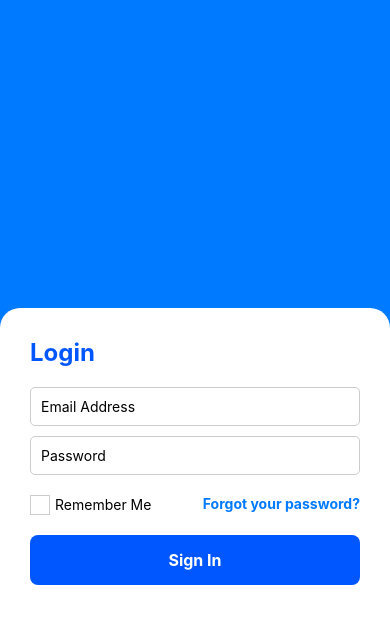
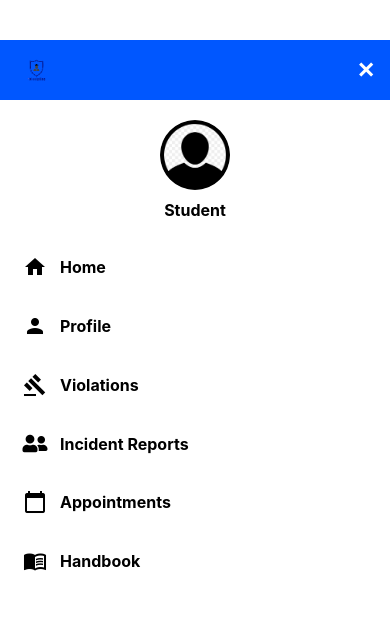
Before and after one commit to zgaji/iDiscipline, a React Native app: screen /MenuScreen in a window 390 px wide. Shown: the top 624 px of the page. Built offline with nearby package versions, Linux system fonts and the light colour scheme; no server answers.

Commit message:
mini upd

```diff
--- a/App.js
+++ b/App.js
@@ -1,75 +1,79 @@
 import React, { useState, useEffect } from 'react';
 import { NavigationContainer } from '@react-navigation/native';
 import { createStackNavigator } from '@react-navigation/stack';
-import { auth } from './firebaseConfig';  // Firebase auth import
-import { onAuthStateChanged } from 'firebase/auth';  // Firebase auth state listener
-import LoginScreen from './components/pages/LoginScreen';  // Login screen import
-import HomeScreen from './components/pages/HomeScreen';    // Home screen import
-import DOHomeScreen from './components/DOpages/DOHomeScreen';  // DOHome screen import
-import MenuScreen from './components/pages/MenuScreen';  // Menu screen import
-import ViolationsScreen from './components/pages/ViolationsScreen';  // Violations screen import
-import StudentProfileScreen from './components/pages/ProfileScreen';  // Student Profile screen import
-import DOViolations from './components/DOpages/DOViolations';  // DO Violations screen import
-import DOStudentList from './components/DOpages/DOStudentList';  // DO Student List screen import
-import IncidentReports from './components/DOpages/IncidentReports';  // DO Incident Reports screen import
-import DOAppointments from './components/DOpages/DOAppointments';  // DO Appointments screen import
-import ReportsScreen from './components/DOpages/ReportsScreen';  // Reports screen import
-import DOHandbookScreen from './components/DOpages/DOHandbookScreen';  // DO Handbook screen import
-import IncidentReportsScreen from './components/pages/IncidentReportsScreen';  // Incident Reports screen import
-import HandbookScreen from './components/pages/HandbookScreen';  // Handbook screen import
+import { auth } from './firebaseConfig';
+import { onAuthStateChanged } from 'firebase/auth';
+import { Text } from 'react-native';
+
+// Screens
+import LoginScreen from './components/pages/LoginScreen';
+import HomeScreen from './components/pages/HomeScreen';
+import DOHomeScreen from './components/DOpages/DOHomeScreen';
+import MenuScreen from './components/pages/MenuScreen';
+import ViolationsScreen from './components/pages/ViolationsScreen';
+import StudentProfileScreen from './components/pages/ProfileScreen';
+import DOViolations from './components/DOpages/DOViolations';
+import DOStudentList from './components/DOpages/DOStudentList';
+import IncidentReports from './components/DOpages/IncidentReports';
+import DOAppointments from './components/DOpages/DOAppointments';
+import ReportsScreen from './components/DOpages/ReportsScreen';
+import DOHandbookScreen from './components/DOpages/DOHandbookScreen';
+import IncidentReportsScreen from './components/pages/IncidentReportsScreen';
+import HandbookScreen from './components/pages/HandbookScreen';
+import ProfileScreen from './components/pages/ProfileScreen';
+import RedirectScreen from './components/pages/RedirectScreen'; // Add this at the top
+
 
 const Stack = createStackNavigator();
 
 export default function App() {
-  const [isAuthenticated, setIsAuthenticated] = useState(false);  // Track authentication state
-  const [userRole, setUserRole] = useState(''); // Track user role ('admin/student')
+  const [isAuthenticated, setIsAuthenticated] = useState(false);
+  const [userRole, setUserRole] = useState('');
+  const [loading, setLoading] = useState(true);
 
   useEffect(() => {
     const unsubscribe = onAuthStateChanged(auth, user => {
       if (user) {
-        setUserRole(user.email === 'admin@email.com' ? 'admin' : 'student');  // Check role based on email
-        setIsAuthenticated(true);  // If authenticated, set to true
+        setUserRole(user.email === 'admin@email.com' ? 'admin' : 'student');
+        setIsAuthenticated(true);
       } else {
-        setIsAuthenticated(false);  // If not authenticated, set to false
+        setIsAuthenticated(false);
+        setUserRole('');
       }
+      setLoading(false);
     });
 
-    return () => unsubscribe();  // Cleanup listener
+    return () => unsubscribe();
   }, []);
+
+  if (loading) return <Text>Loading...</Text>;
 
   return (
     <NavigationContainer>
       <Stack.Navigator screenOptions={{ headerShown: false }}>
-        {/* Conditional Screen Rendering */}
-        {isAuthenticated ? (
-          userRole === 'admin' ? (
-            <>
+      <Stack.Screen
+        name="RedirectScreen"
+        component={RedirectScreen}
+        initialParams={{ isAuthenticated, userRole }} // Pass initial params to the screen
+      />
+      <Stack.Screen name="LoginScreen" component={LoginScreen} />
+      <Stack.Screen name="HomeScreen" component={HomeScreen} />
       <Stack.Screen name="DOHomeScreen" component={DOHomeScreen} />
-              <Stack.Screen name="MenuScreen" component={MenuScreen} />
+      <Stack.Screen name="MenuScreen" component={MenuScreen} initialParams={{ userRole }} />
       <Stack.Screen name="DOViolations" component={DOViolations} />
       <Stack.Screen name="DOStudentList" component={DOStudentList} />
+      <Stack.Screen name="DOStudentProfile" component={StudentProfileScreen} />
       <Stack.Screen name="DOIncidentReports" component={IncidentReports} />
       <Stack.Screen name="DOAppointments" component={DOAppointments} />
       <Stack.Screen name="ReportsScreen" component={ReportsScreen} />
       <Stack.Screen name="DOHandbookScreen" component={DOHandbookScreen} />
       <Stack.Screen name="ViolationsScreen" component={ViolationsScreen} />
-
-            </>
-          ) : (
-            <>
-              <Stack.Screen name="HomeScreen" component={HomeScreen} />
-              <Stack.Screen name="StudentProfile" component={StudentProfileScreen} />
-              <Stack.Screen name="ViolationsScreen" component={ViolationsScreen} />
       <Stack.Screen name="IncidentReportsScreen" component={IncidentReportsScreen} />
       <Stack.Screen name="HandbookScreen" component={HandbookScreen} />
-              <Stack.Screen name="MenuScreen" component={MenuScreen} />
+      <Stack.Screen name="ProfileScreen" component={ProfileScreen} />
 
-            </>
-          )
-        ) : (
-          <Stack.Screen name="LoginScreen" component={LoginScreen} />  // Login screen if not authenticated
-        )}
     </Stack.Navigator>
 </NavigationContainer>
+
   );
 }
--- a/components/DOpages/DOHomeScreen.js
+++ b/components/DOpages/DOHomeScreen.js
@@ -11,7 +11,7 @@ const DOHomeScreen = () => {
       ToastAndroid.show("Chatbot has been clicked", ToastAndroid.SHORT);
     }
   };
-
+  console.log('DOHomeScreen rendered!');
   const stats = [
     { title: "Violation", count: 0, bgColor: "#FF5E5B", icon: require("../../assets/violation.png") },
     { title: "Incident Reports", count: 0, bgColor: "#2BC999", icon: require("../../assets/inc.png") },
@@ -38,8 +38,9 @@ const DOHomeScreen = () => {
               />
             </View>
           ))}
+
         </View>
-
+        <Text>Welcome to DO Home Screen!</Text>
         {/* Upcoming Appointments Section */}
         <View style={styles.appointmentsSection}>
           <Text style={styles.sectionTitle}>Upcoming Appointments</Text>
--- a/components/pages/AppoinmentsScreen.js
+++ b/components/pages/AppoinmentScreen.js
@@ -19,9 +19,6 @@ const AppointmentsScreen = () => {
     <View style={{ flex: 1, backgroundColor: "#F4F9FC", padding: 20, marginTop: 30 }}>
       <View style={{ marginBottom: 15 }}>
         <Header title="Appointments" /> {/* Ensure Header component works */}
-      </View>
-      <View style={{ marginBottom: 15 }}>
-        <MenuBar /> {/* Ensure MenuBar component is defined */}
       </View>
       <CalendarView /> {/* Make sure CalendarView renders correctly */}
 
--- a/components/pages/HandbookScreen.js
+++ b/components/pages/HandbookScreen.js
@@ -53,7 +53,6 @@ const HandbookScreen = () => {
   return (
     <View style={{ flex: 1, backgroundColor: "#F4F9FC", padding: 20, marginTop: 30 }}>
       <Header title="Student Handbook" />
-      <MenuBar />
 
       {/* Online PDF Viewer */}
       <View style={{ flex: 1, height: 500 }}>
--- a/components/pages/HomeScreen.js
+++ b/components/pages/HomeScreen.js
@@ -1,9 +1,16 @@
 import React, { useState } from "react";
-import { View, FlatList, TouchableOpacity, Image, ToastAndroid, Platform, StyleSheet } from "react-native";
+import {
+  View,
+  FlatList,
+  TouchableOpacity,
+  Image,
+  ToastAndroid,
+  Platform,
+  StyleSheet,
+} from "react-native";
 import Header from "../parts/Header";
 import StudentCard from "../parts/StudentCard";
 import StatCard from "../parts/StatCard";
-import MenuBar from "../parts/MenuBar";
 import MenuScreen from "./MenuScreen";
 
 const stats = [
@@ -15,6 +22,7 @@ const stats = [
 
 const HomeScreen = () => {
   const [menuVisible, setMenuVisible] = useState(false);
+
   const showToast = () => {
     if (Platform.OS === "android") {
       ToastAndroid.show("Chatbot has been clicked", ToastAndroid.SHORT);
@@ -22,14 +30,9 @@ const HomeScreen = () => {
   };
 
   return (
-    <View style={{ flex: 1, backgroundColor: "#F4F9FC", padding: 20, marginTop: 30 }}>
-      <View style={{ marginBottom: 10 }}>
-        {/* Pass the openMenu function to the Header */}
+    <View style={styles.container}>
+      <View style={styles.headerWrapper}>
         <Header openMenu={() => setMenuVisible(true)} />
-      </View>
-
-      <View style={{ marginBottom: 10 }}>
-        <MenuBar />
       </View>
 
       <StudentCard />
@@ -37,10 +40,15 @@ const HomeScreen = () => {
       <FlatList
         data={stats}
         numColumns={2}
-        columnWrapperStyle={{ justifyContent: "space-between", marginBottom: 5 }}
+        columnWrapperStyle={styles.columnWrapper}
         keyExtractor={(item) => item.title}
         renderItem={({ item }) => (
-          <StatCard title={item.title} icon={item.icon} count={item.count} bgColor={item.bgColor} />
+          <StatCard
+            title={item.title}
+            icon={item.icon}
+            count={item.count}
+            bgColor={item.bgColor}
+          />
         )}
       />
 
@@ -48,9 +56,8 @@ const HomeScreen = () => {
         <Image source={require("../../assets/chatbot.png")} style={styles.fabIcon} />
       </TouchableOpacity>
 
-      {/* Show the menu as overlay */}
       {menuVisible && (
-        <View style={StyleSheet.absoluteFillObject}>
+        <View style={styles.overlay}>
           <MenuScreen closeMenu={() => setMenuVisible(false)} />
         </View>
       )}
@@ -59,6 +66,19 @@ const HomeScreen = () => {
 };
 
 const styles = StyleSheet.create({
+  container: {
+    flex: 1,
+    backgroundColor: "#F4F9FC",
+    padding: 20,
+    paddingTop: 30,
+  },
+  headerWrapper: {
+    marginBottom: 10,
+  },
+  columnWrapper: {
+    justifyContent: "space-between",
+    marginBottom: 5,
+  },
   fab: {
     position: "absolute",
     bottom: 20,
@@ -76,6 +96,10 @@ const styles = StyleSheet.create({
     height: 30,
     tintColor: "#fff",
   },
+  overlay: {
+    ...StyleSheet.absoluteFillObject,
+    zIndex: 10, // ensure it overlays other components
+  },
 });
 
 export default HomeScreen;
--- a/components/pages/LoginScreen.js
+++ b/components/pages/LoginScreen.js
@@ -14,6 +14,7 @@ const LoginScreen = () => {
   const [attempts, setAttempts] = useState(0);
   const [isLocked, setIsLocked] = useState(false);
   const [remainingTime, setRemainingTime] = useState(0);
+  const [loading, setLoading] = useState(true);
 
   useEffect(() => {
     let timer;
@@ -48,11 +49,8 @@ const LoginScreen = () => {
         Alert.alert("Login Successful", `Welcome, ${role}!`);
         setAttempts(0);
 
-        if (role === 'admin') {
-          navigation.navigate('DOHome');
-        } else {
-          navigation.navigate('HomeScreen');
-        }
+        // Navigate to the redirect screen after login
+        navigation.replace('RedirectScreen', { isAuthenticated: true, userRole: role });
       }
     } catch (error) {
       const newAttempts = attempts + 1;
--- a/components/pages/MenuScreen.js
+++ b/components/pages/MenuScreen.js
@@ -3,10 +3,12 @@ import { View, Text, StyleSheet, Image, TouchableOpacity, ScrollView } from 'rea
 import { useNavigation, useRoute } from '@react-navigation/native';
 import { MaterialIcons, FontAwesome5, Entypo } from '@expo/vector-icons';
 
-const MenuScreen = ({ closeMenu, userRole }) => {
+const MenuScreen = ({ closeMenu }) => {
   const navigation = useNavigation();
   const route = useRoute();
-  const currentRoute = route.name;
+  const { userRole } = route.params || {};  // ✅ Get userRole from route params
+
+  console.log('userRole from route:', userRole);
 
   // Define the menu items for Admin
   const adminMenuItems = [
@@ -22,37 +24,34 @@ const MenuScreen = ({ closeMenu, userRole }) => {
   // Define the menu items for Student
   const studentMenuItems = [
     { name: 'Home', icon: <MaterialIcons name="home" size={24} />, screen: 'HomeScreen' },
-    { name: 'Profile', icon: <MaterialIcons name="person" size={24} />, screen: 'StudentProfile' },
+    { name: 'Profile', icon: <MaterialIcons name="person" size={24} />, screen: 'ProfileScreen' },
     { name: 'Violations', icon: <MaterialIcons name="gavel" size={24} />, screen: 'ViolationsScreen' },
     { name: 'Incident Reports', icon: <FontAwesome5 name="user-friends" size={20} />, screen: 'IncidentReportsScreen' },
     { name: 'Appointments', icon: <MaterialIcons name="calendar-today" size={24} />, screen: 'AppointmentsScreen' },
     { name: 'Handbook', icon: <MaterialIcons name="menu-book" size={24} />, screen: 'HandbookScreen' },
   ];
 
-  // Choose the appropriate menu items based on the user role
+  // Choose menu items based on role
   const menuItems = userRole === 'admin' ? adminMenuItems : studentMenuItems;
 
-  const [menuVisible, setMenuVisible] = useState(true);  // Set to true to make menu visible initially
-
-  const openMenu = () => {
-    setMenuVisible(true);  // Show menu
-  };
+  const [menuVisible, setMenuVisible] = useState(true);
 
   const closeMenuHandler = () => {
-    setMenuVisible(false);  // Hide menu
+    setMenuVisible(false);
     if (closeMenu) closeMenu();
-    navigation.goBack(); // Go back to the previous screen when menu is closed
+    navigation.goBack();
   };
 
   const handleNavigate = (screen) => {
-    if (screen === currentRoute) {
-      // If the menu item is the current screen, do not navigate
-      closeMenuHandler();  // Close the menu if already on the current screen
+    if (route.name === screen) {
+
+      closeMenuHandler();
       return;
     }
 
-    navigation.navigate(screen);  // Navigate to the new screen
-    closeMenuHandler();  // Close the menu when navigation happens
+    navigation.navigate(screen, { userRole }); // pass userRole to next screen if needed
+    console.log('Navigating to:', screen);
+    closeMenuHandler();
   };
 
   return (
@@ -66,25 +65,25 @@ const MenuScreen = ({ closeMenu, userRole }) => {
 
       <View style={styles.userInfo}>
         <Image source={require('../../assets/user.png')} style={styles.avatar} />
-        <Text style={styles.userName}>User</Text>
+        <Text style={styles.userName}>{userRole === 'admin' ? 'Admin' : 'Student'}</Text>
       </View>
 
       <ScrollView style={styles.menuList}>
         {menuItems.map((item, index) => {
-          const isActive = currentRoute === item.screen;
+          const isActive = route.name === item.screen;
 
           return (
             <TouchableOpacity
               key={index}
-              style={[styles.menuItem, isActive && styles.activeItem]}  // Add active style
-              onPress={() => handleNavigate(item.screen)}  // Use handleNavigate for navigation
+              style={[styles.menuItem, isActive && styles.activeItem]}
+              onPress={() => handleNavigate(item.screen)}
             >
               <View style={styles.iconContainer}>
                 {React.cloneElement(item.icon, {
-                  color: isActive ? '#fff' : '#000',  // Set icon color to white if active
+                  color: isActive ? '#fff' : '#000',
                 })}
               </View>
-              <Text style={[styles.menuText, isActive && styles.activeText]}>  // Apply active text style
+              <Text style={[styles.menuText, isActive && styles.activeText]}>
                 {item.name}
               </Text>
             </TouchableOpacity>
@@ -99,14 +98,14 @@ export default MenuScreen;
 
 const styles = StyleSheet.create({
   container: {
-    flex: 1,  // Full screen layout
+    flex: 1,
     backgroundColor: '#fff',
     position: 'absolute',
     top: 0,
     left: 0,
     right: 0,
     bottom: 0,
-    zIndex: 999,  // Ensure it overlays content
+    zIndex: 999,
     elevation: 10,
     paddingTop: 40,
   },
@@ -154,7 +153,7 @@ const styles = StyleSheet.create({
     marginBottom: 5,
   },
   activeItem: {
-    backgroundColor: '#0057FF',  // Highlight active item with background color
+    backgroundColor: '#0057FF',
   },
   iconContainer: {
     width: 30,
@@ -167,6 +166,6 @@ const styles = StyleSheet.create({
     fontWeight: 'bold',
   },
   activeText: {
-    color: '#fff',  // Change active text color to white
+    color: '#fff',
   },
 });
--- a/components/pages/ProfileScreen.js
+++ b/components/pages/ProfileScreen.js
@@ -1,12 +1,15 @@
 import React from "react";
-import { View, ScrollView, StyleSheet, TouchableOpacity, Image,Platform,ToastAndroid, } from "react-native";
+import { View, ScrollView, StyleSheet, TouchableOpacity, Image, Platform, ToastAndroid } from "react-native";
 import Header from "../parts/Header";
 import MenuBar from "../parts/MenuBar";
 import StudentCard from "../parts/StudentCard";
 import InfoCard from "../parts/InfoCard";
-
+import { SafeAreaView } from 'react-native-safe-area-context';
+import { useRoute } from '@react-navigation/native'; // ✅
 
 const ProfileScreen = () => {
+  const route = useRoute();
+  const { userRole } = route.params || {}; // ✅ Grab userRole
 
   const handleChatbotClick = () => {
     if (Platform.OS === "android") {
@@ -15,17 +18,13 @@ const ProfileScreen = () => {
   };
 
   return (
-    <View style={{ flex: 1, backgroundColor: "#F4F9FC", padding: 20, marginTop: 30 }}>
+    <SafeAreaView style={{ flex: 1, backgroundColor: "#F4F9FC", padding: 20 }}>
       <View style={{ marginBottom: 15 }}>
         <Header title="Student Profile" />
       </View>
-      <View style={{ marginBottom: 15 }}>
-        <MenuBar />
-      </View>
+
       <StudentCard />
       <ScrollView contentContainerStyle={{ alignItems: "center" }}>
-
-
         <InfoCard
           title="Student Details"
           details={{
@@ -37,7 +36,6 @@ const ProfileScreen = () => {
             Address: "",
           }}
         />
-
         <InfoCard
           title="Emergency Contact"
           details={{
@@ -49,14 +47,14 @@ const ProfileScreen = () => {
         />
       </ScrollView>
 
-
       {/* Floating Chatbot Button */}
       <TouchableOpacity style={styles.fab} onPress={handleChatbotClick}>
         <Image source={require("../../assets/chatbot.png")} style={styles.fabIcon} />
       </TouchableOpacity>
-    </View>
+    </SafeAreaView>
   );
 };
+
 const styles = StyleSheet.create({
   fab: {
     position: "absolute",
--- /dev/null
+++ b/components/pages/RedirectScreen.js
@@ -0,0 +1,26 @@
+import React, { useEffect } from 'react';
+import { View, ActivityIndicator } from 'react-native';
+
+const RedirectScreen = ({ navigation, route }) => {
+  const { isAuthenticated, userRole } = route.params;
+
+  useEffect(() => {
+    if (isAuthenticated) {
+      if (userRole === 'admin') {
+        navigation.replace('DOHomeScreen');
+      } else {
+        navigation.replace('HomeScreen');
+      }
+    } else {
+      navigation.replace('LoginScreen');
+    }
+  }, [isAuthenticated, userRole]);
+
+  return (
+    <View style={{ flex: 1, justifyContent: 'center', alignItems: 'center' }}>
+      <ActivityIndicator size="large" />
+    </View>
+  );
+};
+
+export default RedirectScreen;
--- a/components/pages/ViolationsScreen.js
+++ b/components/pages/ViolationsScreen.js
@@ -26,9 +26,6 @@ const ViolationsScreen = () => {
     <View style={{ flex: 1, backgroundColor: "#F4F9FC", padding: 20, marginTop: 30 }}>
       <View style={{ marginBottom: 15 }}>
         <Header title="Violations" />
-      </View>
-      <View style={{ marginBottom: 15 }}>
-        <MenuBar />
       </View>
 
       {/* Filter Section */}
--- a/components/parts/Header.js
+++ b/components/parts/Header.js
@@ -6,11 +6,11 @@ import { signOut } from 'firebase/auth';  // Import Firebase signOut
 
 const screenTitles = {
   HomeScreen: "Home",
-  Profile: "Student Profile",
-  Violations: "Violations",
-  IncidentReports: "Incident Reports",
-  Appointments: "Appointments",
-  Handbook: "Student Handbook",
+  ProfileScreen: "Student Profile",
+  ViolationsScreen: "Violations",
+  IncidentReportsScreen: "Incident Reports",
+  AppointmentScreen: "Appointments",
+  HandbookScreen: "Student Handbook",
   DOHome: "Dashboard",
   DOStudentList: "Student List",
   DOStudentProfile: "Student Profile",
@@ -37,11 +37,9 @@ const Header = ({ openMenu }) => {
 
   const handleLogout = async () => {
     try {
-      await signOut(auth);  // Sign out from Firebase
-      navigation.reset({
-        index: 0, // Reset to the first screen
-        routes: [{ name: 'LoginScreen' }]  // Navigate to LoginScreen after logout
-      });
+      await signOut(auth); // This will trigger onAuthStateChanged to set isAuthenticated to false
+      // After logging out, navigate to the login screen
+      navigation.replace('LoginScreen'); // Or any other screen you want to navigate to after logout
     } catch (error) {
       console.error("Error signing out: ", error);
       Alert.alert("Error", "There was a problem logging out. Please try again.");
```
Lines whose indentation alone changed are shown as unchanged.
